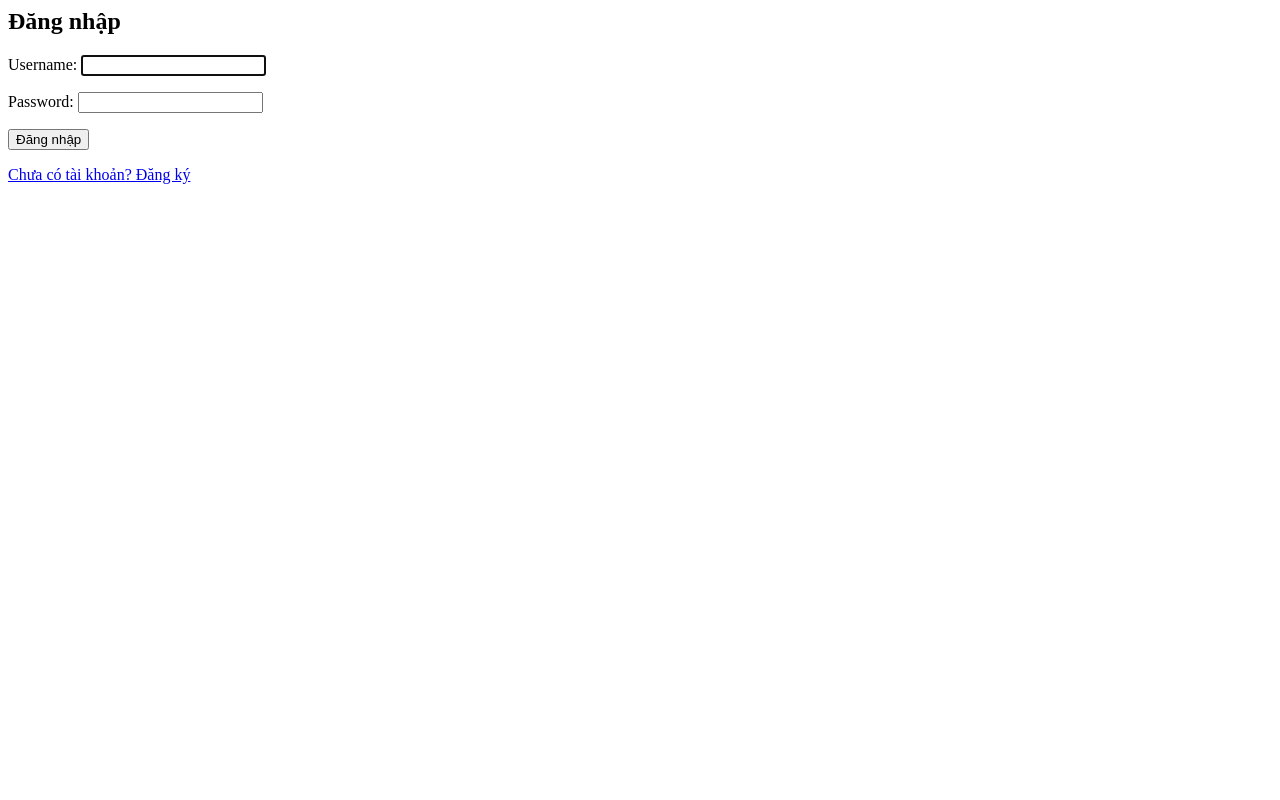
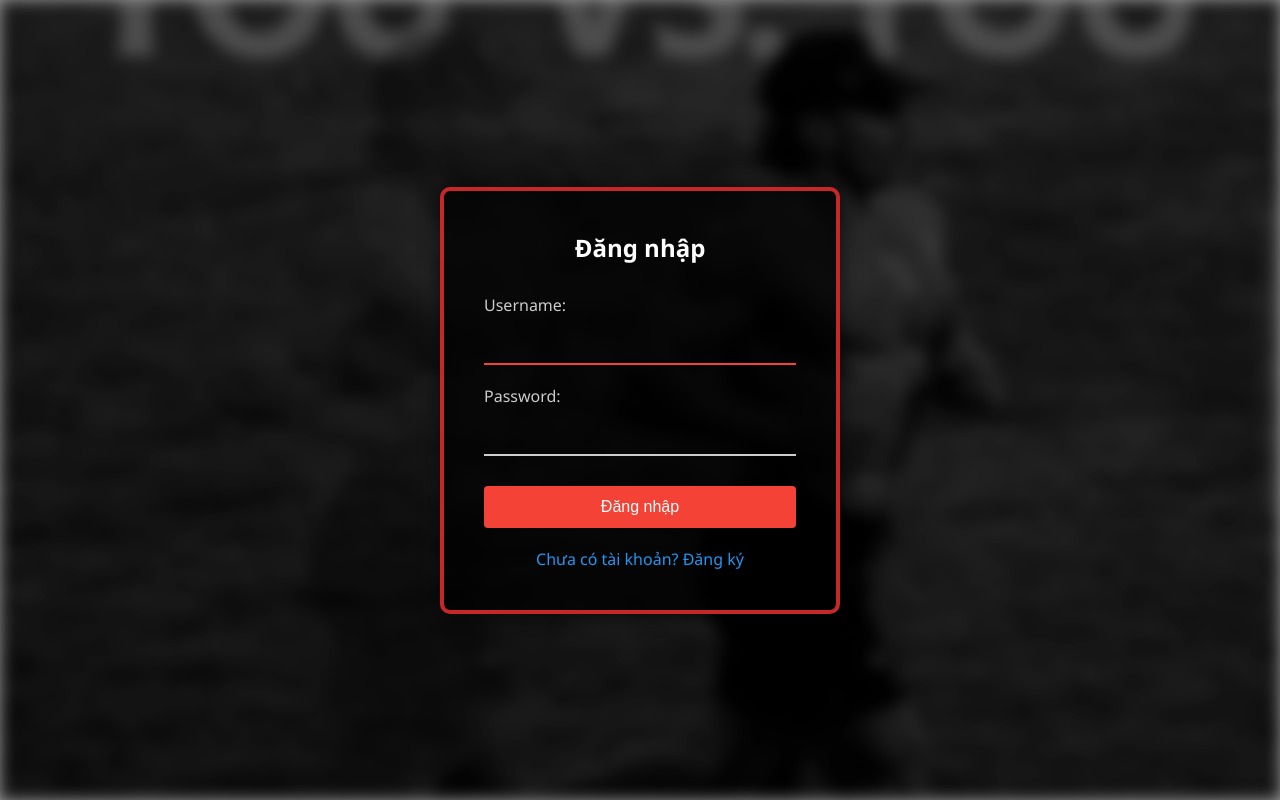
Before and after one commit to Tiensohot/group8, a Django app: page /login/ in a window 1280 px wide. Run offline with Django 5.2, Linux system fonts and the light colour scheme.

Commit message:
Thêm giao diện đăng nhập, có hiệu ứng

```diff
--- a/websupp/app/templates/app/login.html
+++ b/websupp/app/templates/app/login.html
@@ -1,8 +1,164 @@
+{% load static %}
+<!DOCTYPE html>
+<html lang="vi">
+<head>
+  <meta charset="UTF-8">
+  <meta name="viewport" content="width=device-width, initial-scale=1.0">
+  <title>Đăng nhập</title>
+  <style>
+    * {
+      margin: 0;
+      padding: 0;
+      box-sizing: border-box;
+    }
 
+    html, body {
+      height: 100%;
+      font-family: 'Segoe UI', sans-serif;
+      position: relative;
+    }
+
+    body::before {
+      content: "";
+      position: fixed;
+      top: 0;
+      left: 0;
+      width: 100%;
+      height: 100%;
+      background: url("{% static 'images/gym.jpg' %}") no-repeat center center fixed;
+      background-size: cover;
+      filter: blur(8px) brightness(0.5);
+      z-index: -2;
+    }
+
+    body::after {
+      content: "";
+      position: fixed;
+      top: 0;
+      left: 0;
+      width: 100%;
+      height: 100%;
+      background-color: rgba(0,0,0,0.4);
+      z-index: -1;
+    }
+
+    .wrapper {
+      display: flex;
+      justify-content: center;
+      align-items: center;
+      height: 100%;
+      padding: 20px;
+    }
+
+    .overlay {
+      background-color: rgba(0, 0, 0, 0.75);
+      padding: 40px;
+      border-radius: 10px;
+      width: 100%;
+      max-width: 400px;
+      color: white;
+      box-shadow: 0 0 20px rgba(0,0,0,0.6);
+      border: 4px solid #c62828;
+      position: relative;
+      z-index: 1;
+      animation: fadeIn 1s ease forwards;
+      opacity: 0;
+    }
+
+    @keyframes fadeIn {
+      from { opacity: 0; transform: translateY(-20px); }
+      to { opacity: 1; transform: translateY(0); }
+    }
+
+    .overlay h2 {
+      margin-bottom: 30px;
+      text-align: center;
+    }
+
+    .overlay form p {
+      margin-bottom: 20px;
+    }
+
+    .overlay label {
+      display: block;
+      margin-bottom: 5px;
+      color: #ccc;
+    }
+
+    .overlay input {
+      width: 100%;
+      padding: 12px;
+      border: none;
+      border-bottom: 2px solid #ccc;
+      background: transparent;
+      color: white;
+      font-size: 16px;
+    }
+
+    .overlay input:focus {
+      outline: none;
+      border-bottom: 2px solid #f44336;
+    }
+
+    .overlay button {
+      width: 100%;
+      padding: 12px;
+      background-color: #f44336;
+      border: none;
+      color: white;
+      font-size: 16px;
+      border-radius: 4px;
+      cursor: pointer;
+      margin-top: 10px;
+    }
+
+    .overlay a {
+      display: block;
+      text-align: center;
+      margin-top: 20px;
+      color: #2196f3;
+      text-decoration: none;
+    }
+
+    .errors {
+      background: #ffebee;
+      color: #c62828;
+      padding: 10px;
+      border-radius: 6px;
+      margin-bottom: 20px;
+    }
+
+    @media (max-width: 500px) {
+      .overlay {
+        padding: 25px;
+        font-size: 14px;
+      }
+
+      .overlay h2 {
+        font-size: 22px;
+      }
+    }
+  </style>
+</head>
+<body>
+  <div class="wrapper">
+    <div class="overlay">
       <h2>Đăng nhập</h2>
+
+      {% if form.errors %}
+        <div class="errors">
+          Tên đăng nhập hoặc mật khẩu không đúng. Vui lòng thử lại.
+        </div>
+      {% endif %}
+
       <form method="post">
         {% csrf_token %}
         {{ form.as_p }}
         <button type="submit">Đăng nhập</button>
       </form>
+
       <a href="{% url 'register' %}">Chưa có tài khoản? Đăng ký</a>
+    </div>
+  </div>
+</body>
+</html>
```
Also changed, not shown: websupp/app/static/images/gym.jpg (added). Lines whose indentation alone changed are shown as unchanged.
